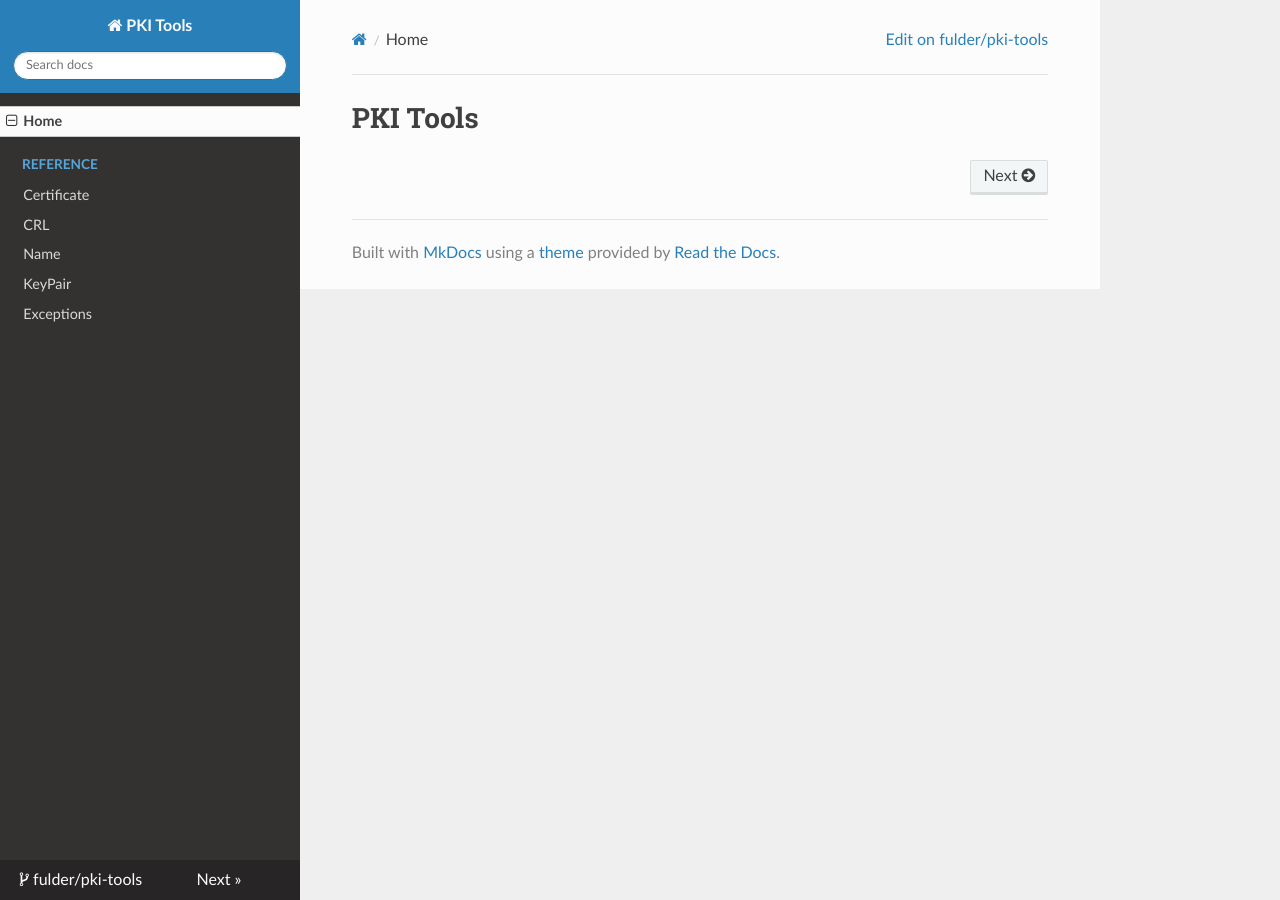
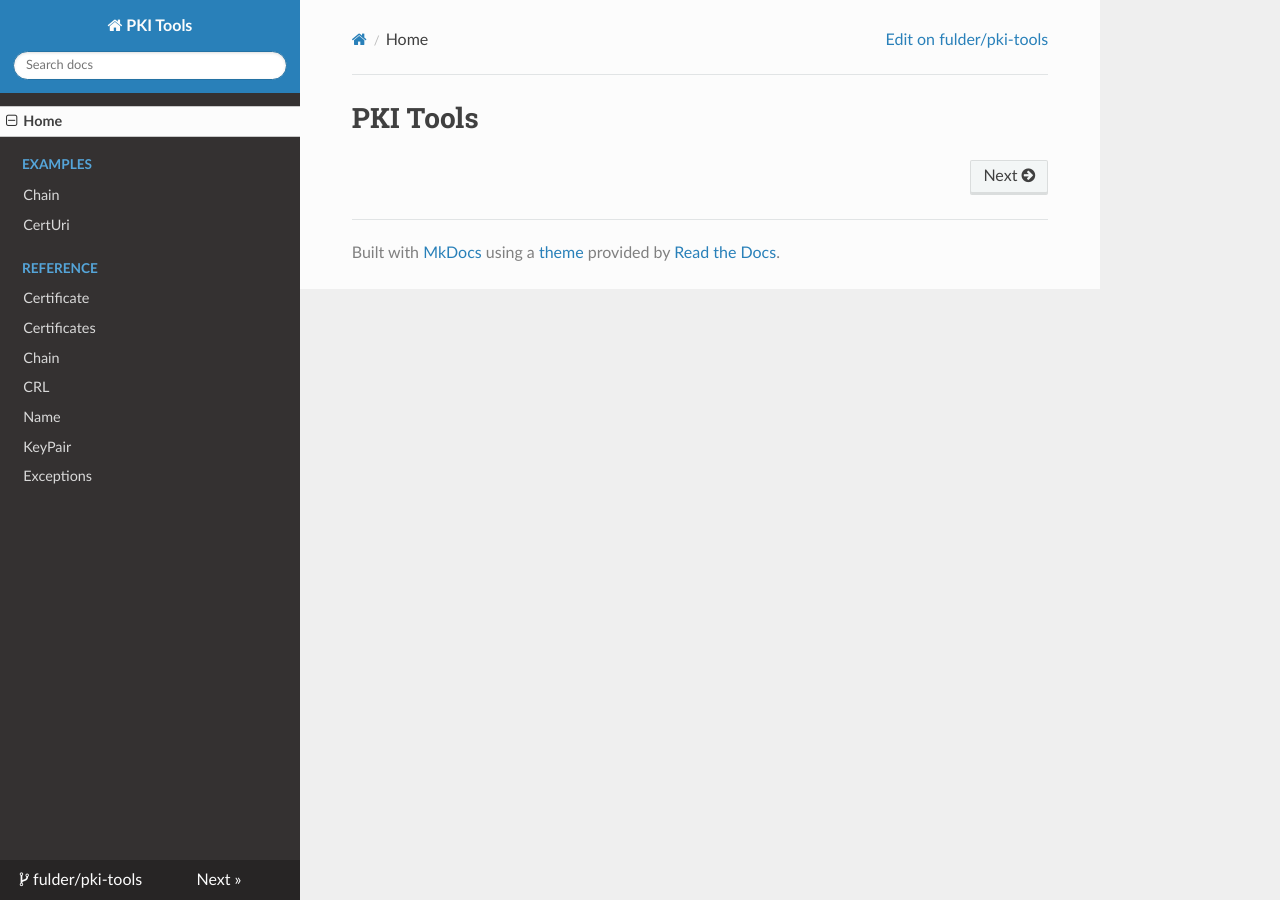
Before and after one commit to fulder/pki-tools, an MkDocs documentation site: the page built from docs/index.md, in a window 1280 px wide. Built offline with MkDocs 1.6.1, drawn with Linux system fonts in a browser that asks for light colours; nearby versions of some CDN libraries.

Commit message:
Update mkdocs with new nav

```diff
--- a/mkdocs.yml
+++ b/mkdocs.yml
@@ -9,8 +9,13 @@ repo_url: https://github.com/fulder/pki-tools
 
 nav:
   - Home: index.md
+  - Examples:
+      - Chain: examples/chain.md
+      - CertUri: examples/certs_uri.md
   - Reference:
       - Certificate: refs/certificate.md
+      - Certificates: refs/certificates.md
+      - Chain: refs/chain.md
       - CRL: refs/crl.md
       - Name: refs/name.md
       - KeyPair: refs/key_pair.md
```
